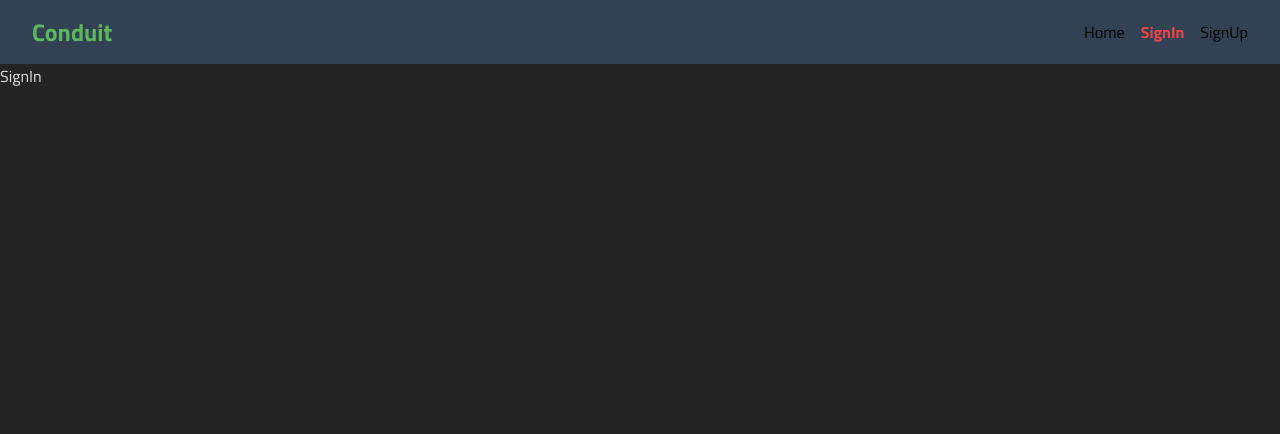
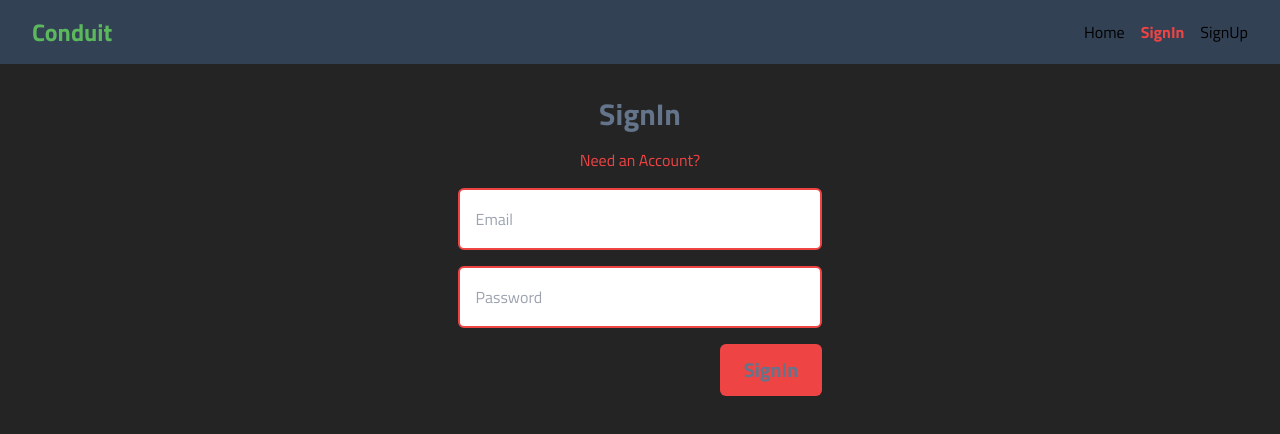
Before and after one commit to abdulrahmanalaa123/conduit, a React (Vite) app: page /login in a window 1280 px wide. Shown: the top 434 px of the page. Built offline with nearby package versions, Linux system fonts and the light colour scheme.

Commit message:
adding signin page form ui

```diff
--- a/src/pages/signIn.jsx
+++ b/src/pages/signIn.jsx
@@ -1,5 +1,29 @@
+import { Link } from "react-router-dom";
+
 function SignIn() {
-  return <div>SignIn</div>;
+  return (
+    <div className="w-full h-full flex flex-col justify-center items-center gap-4 p-8 ">
+      <p className="text-slate-500 text-3xl font-bold">SignIn</p>
+      <Link to="/register" className="text-red-500 hover:underline">
+        Need an Account?
+      </Link>
+      <form action="register " className="flex flex-col gap-4 w-[30%] h-52">
+        <input
+          type="text"
+          placeholder="Email"
+          className="border-2 border-red-500 flex-auto rounded-md px-4"
+        />
+        <input
+          type="password"
+          placeholder="Password"
+          className="border-2 border-red-500 flex-auto rounded-md px-4"
+        />
+        <button className="self-end text-xl bg-red-500 text-slate-500 font-bold px-6 py-3 rounded-md">
+          SignIn
+        </button>
+      </form>
+    </div>
+  );
 }
 
 export default SignIn;
```
